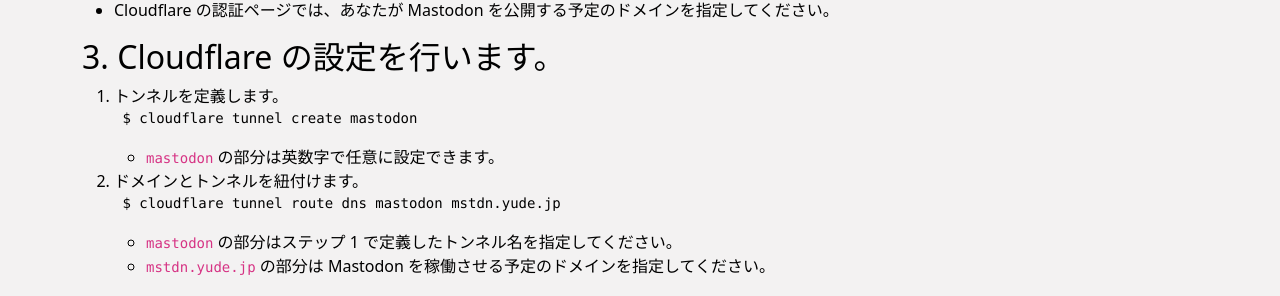
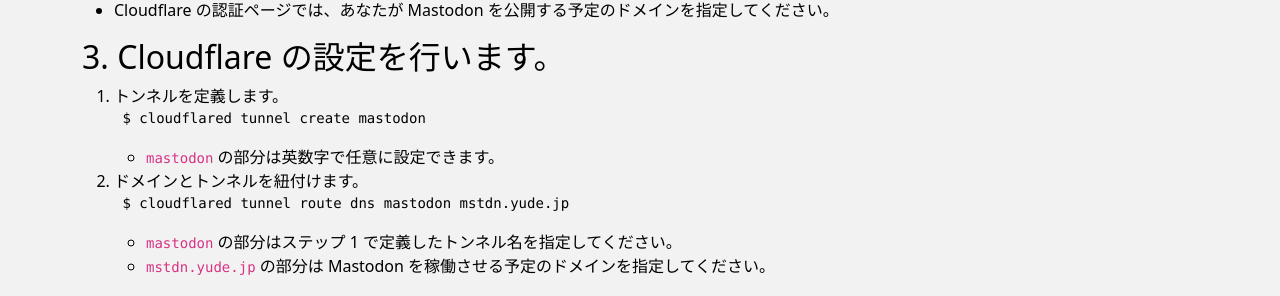
Before and after one commit to yudejp/yude.jp_v3, a Jekyll site: the page built from _posts/2022-07-25-install-mastodon.md, in a window 1280 px wide and 900 px high, scrolled down 688 px. Shown: the part 150-446 px from the top of the window. Built offline with Jekyll 4.4.1, drawn with Linux system fonts in a browser that asks for light colours; nearby versions of some CDN libraries; comment, search, counter and statistics services are not loaded.

Commit message:
Fix typo

````diff
--- a/_posts/2022-07-25-install-mastodon.md
+++ b/_posts/2022-07-25-install-mastodon.md
@@ -30,12 +30,12 @@
 ## 3. Cloudflare の設定を行います。
 1. トンネルを定義します。
     ```bash
-    $ cloudflare tunnel create mastodon
+    $ cloudflared tunnel create mastodon
     ```
     * `mastodon` の部分は英数字で任意に設定できます。
 2. ドメインとトンネルを紐付けます。
     ```bash
-    $ cloudflare tunnel route dns mastodon mstdn.yude.jp
+    $ cloudflared tunnel route dns mastodon mstdn.yude.jp
     ```
     * `mastodon` の部分はステップ 1 で定義したトンネル名を指定してください。
     * `mstdn.yude.jp` の部分は Mastodon を稼働させる予定のドメインを指定してください。
````
